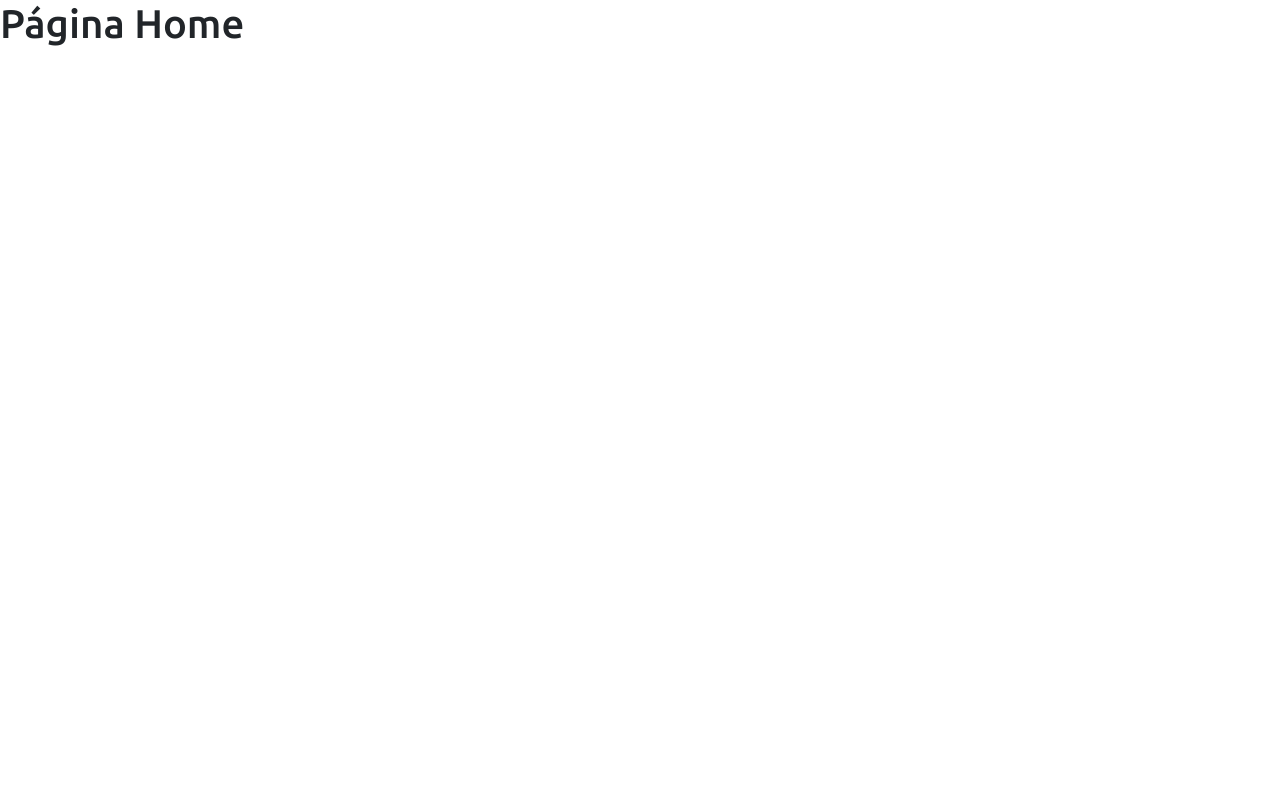
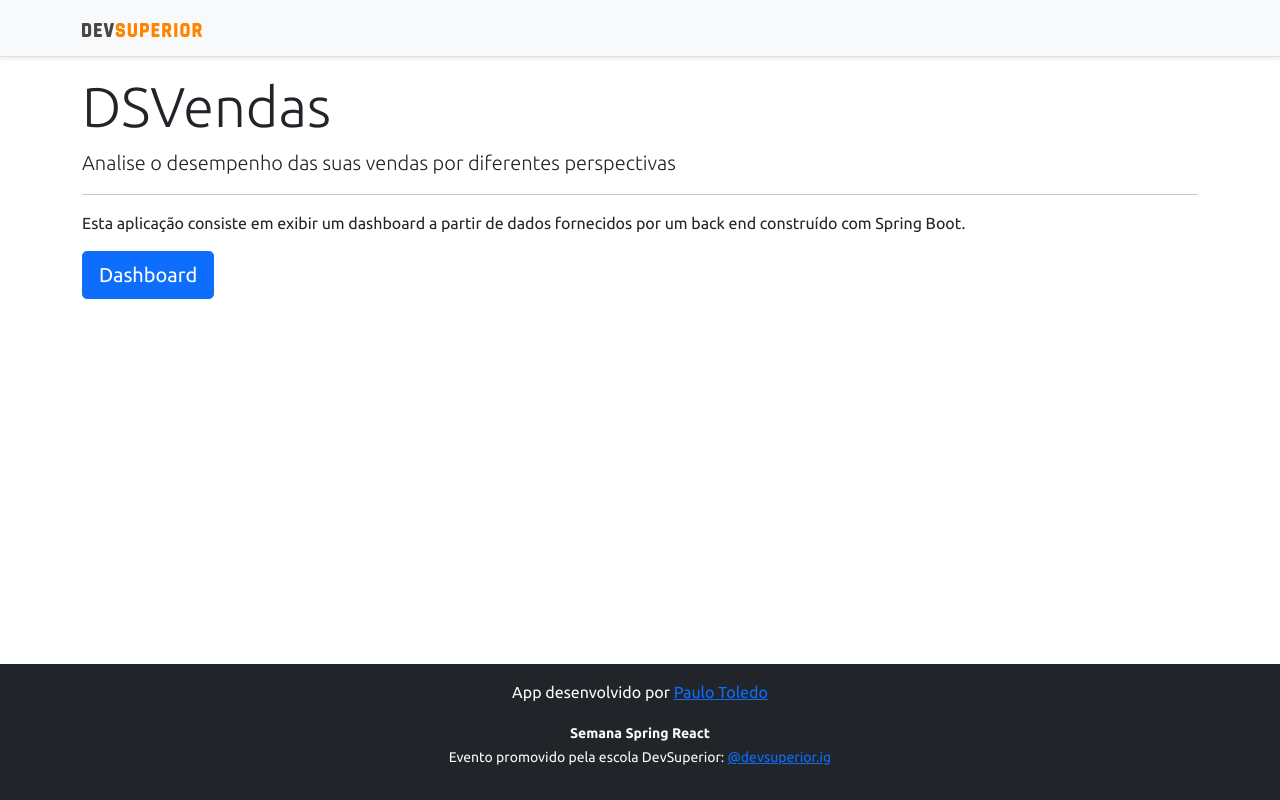
Before and after one commit to toledo-paulo/projeto_sds4, a React (Create React App) app in the folder frontend/: page / in a window 1280 px wide. Built offline with nearby package versions, Linux system fonts and the light colour scheme.

Commit message:
Home, Navigation

```diff
--- a/frontend/src/components/NavBar/index.tsx
+++ b/frontend/src/components/NavBar/index.tsx
@@ -1,3 +1,4 @@
+import { Link } from 'react-router-dom';
 import ImgDsDark from '../../assets/img/ds-dark.svg';
 
 const NavBar = () => {
@@ -5,7 +6,9 @@ const NavBar = () => {
         <div className="d-flex flex-column flex-md-row align-items-center p-3 px-md-4 mb-3 bg-light border-bottom shadow-sm">
             <div className="container">
                 <nav className="my-2 my-md-0 mr-md-3">
-                    <img src={ImgDsDark} alt="DevSuperior" width="120" />
+                    <Link to="/">
+                        <img src={ImgDsDark} alt="DevSuperior" width="120" />
+                    </Link>
                 </nav>
             </div>
         </div>
--- a/frontend/src/pages/Home/index.tsx
+++ b/frontend/src/pages/Home/index.tsx
@@ -1,8 +1,24 @@
+import Footer from "components/Footer"
+import NavBar from "components/NavBar"
+import { Link } from "react-router-dom"
+
 const Home = () => {
-    return(
-        <div>
-            <h1>Página Home</h1>
-        </div>
+    return (
+        <>
+            <NavBar />
+            <div className="container">
+                <div className="jumbotron">
+                    <h1 className="display-4">DSVendas</h1>
+                    <p className="lead">Analise o desempenho das suas vendas por diferentes perspectivas</p>
+                    <hr />
+                    <p>Esta aplicação consiste em exibir um dashboard a partir de dados fornecidos por um back end construído com Spring Boot.</p>
+                    <Link className="btn btn-primary btn-lg" to="/dashboard">
+                        Dashboard
+                    </Link>
+                </div>
+            </div>
+            <Footer />
+        </>
     )
 }
 
```
